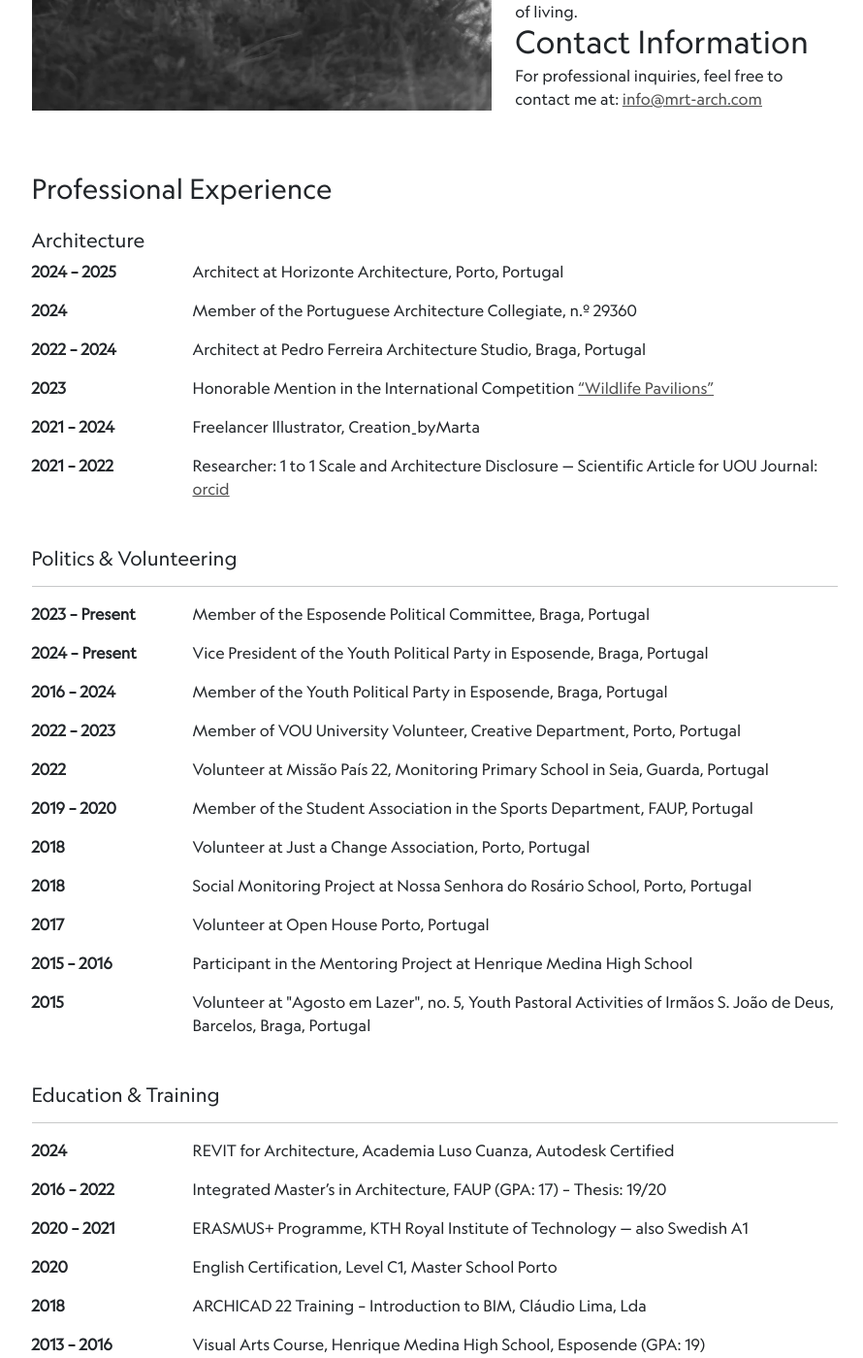
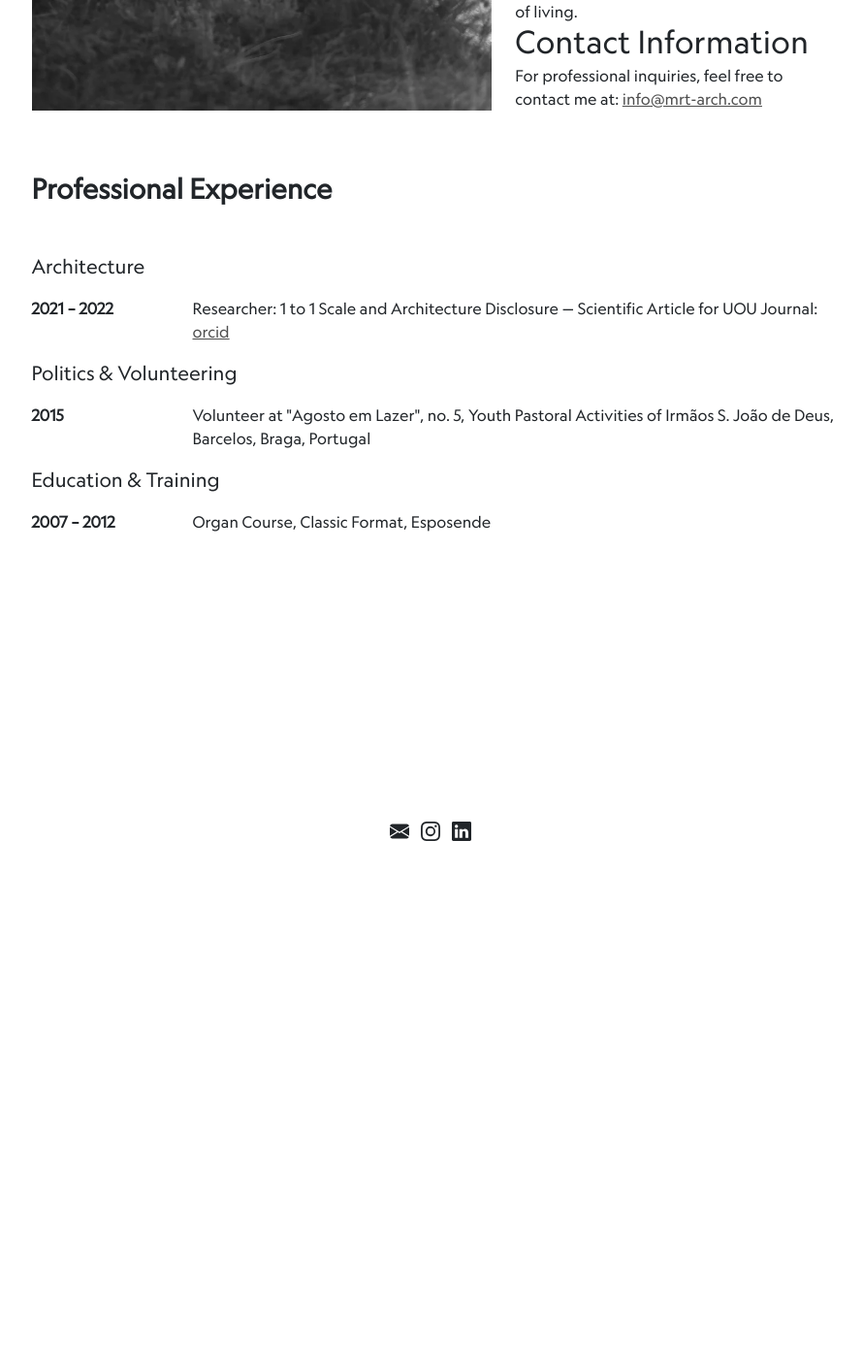
Before and after one commit to martagaiaoviana/martagaiaoviana.github.io, a Jekyll site: the page built from about.md, in a window 1280 px wide and 1400 px high, scrolled down 517 px. Shown: the whole window at 97% size, without its empty margins (192-1082 px from the left). Built offline with Jekyll 4.4.1, drawn with Linux system fonts in a browser that asks for light colours; after the commit the page ends 1147 px from its top, so only the background shows below that.

Commit message:
Update about.md

```diff
--- a/about.md
+++ b/about.md
@@ -32,36 +32,11 @@ permalink: /about/
 <br/>
 
 <section class="my-4">
-  <h3>Professional Experience</h3>
+  <h3 class="fw-bold">Professional Experience</h3>
 
-  <h5 class="mt-4">Architecture</h5>
+  <h5 class="mt-5 mb-3 lh-base">Architecture</h5>
 
-  <div class="mb-3 d-flex">
-    <div class="fw-bold me-3" style="min-width: 150px;">2024 – 2025</div>
-    <div>Architect at Horizonte Architecture, Porto, Portugal</div>
-  </div>
-
-  <div class="mb-3 d-flex">
-    <div class="fw-bold me-3" style="min-width: 150px;">2024</div>
-    <div>Member of the Portuguese Architecture Collegiate, n.º 29360</div>
-  </div>
-
-  <div class="mb-3 d-flex">
-    <div class="fw-bold me-3" style="min-width: 150px;">2022 – 2024</div>
-    <div>Architect at Pedro Ferreira Architecture Studio, Braga, Portugal</div>
-  </div>
-
-  <div class="mb-3 d-flex">
-    <div class="fw-bold me-3" style="min-width: 150px;">2023</div>
-    <div>Honorable Mention in the International Competition
-      <a href="https://www.terravivacompetitions.com/wildlife-pavilions-competition-results-2023/" target="_blank">“Wildlife Pavilions”</a>
-    </div>
-  </div>
-
-  <div class="mb-3 d-flex">
-    <div class="fw-bold me-3" style="min-width: 150px;">2021 – 2024</div>
-    <div>Freelancer Illustrator, Creation_byMarta</div>
-  </div>
+  <!-- Entries... (sem alterações aqui) -->
 
   <div class="mb-3 d-flex">
     <div class="fw-bold me-3" style="min-width: 150px;">2021 – 2022</div>
@@ -70,96 +45,19 @@ permalink: /about/
     </div>
   </div>
 
-  <h5 class="mt-5">Politics & Volunteering</h5>
-  <hr>
+  <!-- Title of next section with added spacing -->
+  <h5 class="mt-6 mb-3 lh-base">Politics & Volunteering</h5>
 
-  <div class="mb-3 d-flex">
-    <div class="fw-bold me-3" style="min-width: 150px;">2023 – Present</div>
-    <div>Member of the Esposende Political Committee, Braga, Portugal</div>
-  </div>
-
-  <div class="mb-3 d-flex">
-    <div class="fw-bold me-3" style="min-width: 150px;">2024 – Present</div>
-    <div>Vice President of the Youth Political Party in Esposende, Braga, Portugal</div>
-  </div>
-
-  <div class="mb-3 d-flex">
-    <div class="fw-bold me-3" style="min-width: 150px;">2016 – 2024</div>
-    <div>Member of the Youth Political Party in Esposende, Braga, Portugal</div>
-  </div>
-
-  <div class="mb-3 d-flex">
-    <div class="fw-bold me-3" style="min-width: 150px;">2022 – 2023</div>
-    <div>Member of VOU University Volunteer, Creative Department, Porto, Portugal</div>
-  </div>
-
-  <div class="mb-3 d-flex">
-    <div class="fw-bold me-3" style="min-width: 150px;">2022</div>
-    <div>Volunteer at Missão País 22, Monitoring Primary School in Seia, Guarda, Portugal</div>
-  </div>
-
-  <div class="mb-3 d-flex">
-    <div class="fw-bold me-3" style="min-width: 150px;">2019 – 2020</div>
-    <div>Member of the Student Association in the Sports Department, FAUP, Portugal</div>
-  </div>
-
-  <div class="mb-3 d-flex">
-    <div class="fw-bold me-3" style="min-width: 150px;">2018</div>
-    <div>Volunteer at Just a Change Association, Porto, Portugal</div>
-  </div>
-
-  <div class="mb-3 d-flex">
-    <div class="fw-bold me-3" style="min-width: 150px;">2018</div>
-    <div>Social Monitoring Project at Nossa Senhora do Rosário School, Porto, Portugal</div>
-  </div>
-
-  <div class="mb-3 d-flex">
-    <div class="fw-bold me-3" style="min-width: 150px;">2017</div>
-    <div>Volunteer at Open House Porto, Portugal</div>
-  </div>
-
-  <div class="mb-3 d-flex">
-    <div class="fw-bold me-3" style="min-width: 150px;">2015 – 2016</div>
-    <div>Participant in the Mentoring Project at Henrique Medina High School</div>
-  </div>
+  <!-- Entries... -->
 
   <div class="mb-3 d-flex">
     <div class="fw-bold me-3" style="min-width: 150px;">2015</div>
     <div>Volunteer at "Agosto em Lazer", no. 5, Youth Pastoral Activities of Irmãos S. João de Deus, Barcelos, Braga, Portugal</div>
   </div>
 
-  <h5 class="mt-5">Education & Training</h5>
-  <hr>
+  <h5 class="mt-6 mb-3 lh-base">Education & Training</h5>
 
-  <div class="mb-3 d-flex">
-    <div class="fw-bold me-3" style="min-width: 150px;">2024</div>
-    <div>REVIT for Architecture, Academia Luso Cuanza, Autodesk Certified</div>
-  </div>
-
-  <div class="mb-3 d-flex">
-    <div class="fw-bold me-3" style="min-width: 150px;">2016 – 2022</div>
-    <div>Integrated Master’s in Architecture, FAUP (GPA: 17) – Thesis: 19/20</div>
-  </div>
-
-  <div class="mb-3 d-flex">
-    <div class="fw-bold me-3" style="min-width: 150px;">2020 – 2021</div>
-    <div>ERASMUS+ Programme, KTH Royal Institute of Technology — also Swedish A1</div>
-  </div>
-
-  <div class="mb-3 d-flex">
-    <div class="fw-bold me-3" style="min-width: 150px;">2020</div>
-    <div>English Certification, Level C1, Master School Porto</div>
-  </div>
-
-  <div class="mb-3 d-flex">
-    <div class="fw-bold me-3" style="min-width: 150px;">2018</div>
-    <div>ARCHICAD 22 Training – Introduction to BIM, Cláudio Lima, Lda</div>
-  </div>
-
-  <div class="mb-3 d-flex">
-    <div class="fw-bold me-3" style="min-width: 150px;">2013 – 2016</div>
-    <div>Visual Arts Course, Henrique Medina High School, Esposende (GPA: 19)</div>
-  </div>
+  <!-- Entries... -->
 
   <div class="mb-3 d-flex">
     <div class="fw-bold me-3" style="min-width: 150px;">2007 – 2012</div>
```
